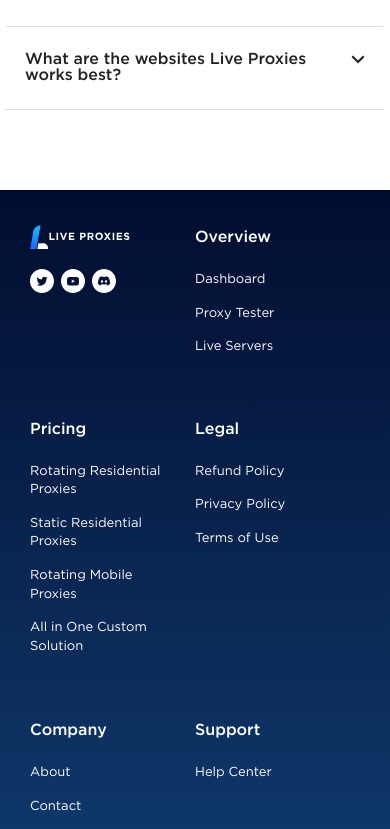
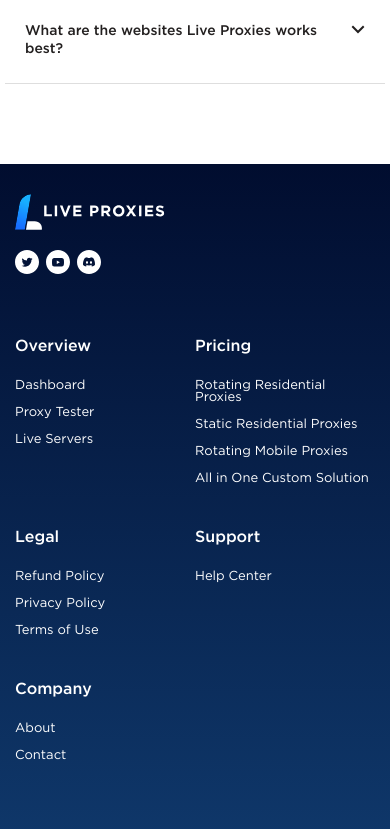
Before and after one commit to F1rman/liveproxies, a Next.js app: page /proxy-tester in a window 390 px wide. Shown: the part 1168-1997 px from the top of the page. Built offline with nearby package versions, Linux system fonts and the light colour scheme.

Commit message:
mobile footer

```diff
--- a/src/components/footer.jsx
+++ b/src/components/footer.jsx
@@ -1,62 +1,131 @@
+import Image from "next/image";
 import Link from "next/link";
 
 export default function Footer() {
   return (
     <footer>
       <div className="container footer_main_con">
-           <div className="col-lg-2 col-md-2 col-sm-4 col-xs-6 footer_main_sub_con1">
-               <img src="/images/logo.svg" className="footer_logo" />
-               <br/>
+        <div className=" footer_main_sub_con_wrapper">
+        <div className=" footer_main_sub_con1">
+          <Image
+            alt="logo"
+            width={150}
+            height={37}
+            src="/images/logo.svg"
+            className="footer_logo"
+          />
           <ul>
-                  <li><Link href="/#!"><img src="/images/footer-twitter-icon.svg" /></Link></li>
-                  <li><Link href="/#!"><img src="/images/footer-youtube-icon.svg" /></Link></li>
-                  <li><Link href="/#!"><img src="/images/footer-discord-icon.svg" /></Link></li>
+            <li>
+              <Link href="/#!">
+                <Image
+                  alt="soc"
+                  width={24}
+                  height={24}
+                  src="/images/footer-twitter-icon.svg"
+                />
+              </Link>
+            </li>
+            <li>
+              <Link href="/#!">
+                <Image
+                  alt="soc"
+                  width={24}
+                  height={24}
+                  src="/images/footer-youtube-icon.svg"
+                />
+              </Link>
+            </li>
+            <li>
+              <Link href="/#!">
+                <Image
+                  alt="soc"
+                  width={24}
+                  height={24}
+                  src="/images/footer-discord-icon.svg"
+                />
+              </Link>
+            </li>
           </ul>
         </div>
-            <div className="footer_sub_con1 col-lg-2 col-md-2 col-sm-4 col-xs-6">
+        <div className="footer_sub_con1 col">
           <h4 className="footer_marixon_name">Overview</h4>
           <ul>
-                 <li><Link href="/dashboard">Dashboard</Link></li>
-                 <li><Link href="/proxy-tester">Proxy Tester</Link></li>
-                 <li><Link href="/https://liveservers.io" target="_blank">Live Servers</Link></li>
+            <li>
+              <Link href="/dashboard">Dashboard</Link>
+            </li>
+            <li>
+              <Link href="/proxy-tester">Proxy Tester</Link>
+            </li>
+            <li>
+              <Link href="https://liveservers.io" target="_blank">
+                Live Servers
+              </Link>
+            </li>
           </ul>
         </div>
-           <div className="footer_sub_con2 col-lg-2 col-md-2 col-sm-4 col-xs-6">
+        <div className="footer_sub_con2 col">
           <h4 className="footer_marixon_name">Pricing</h4>
           <ul>
-                 <li><Link href="/rotating-residential-proxies-pricing">Rotating Residential Proxies</Link></li>
-                 <li><Link href="/static-residential-proxies-pricing">Static Residential Proxies</Link></li>
-                 <li><Link href="/rotating-mobile-proxies-pricing">Rotating Mobile Proxies</Link></li>
-                 <li><Link href="/custom-pricing">All in One Custom Solution</Link></li>
+            <li>
+              <Link href="/rotating-residential-proxies-pricing">
+                Rotating Residential Proxies
+              </Link>
+            </li>
+            <li>
+              <Link href="/static-residential-proxies-pricing">
+                Static Residential Proxies
+              </Link>
+            </li>
+            <li>
+              <Link href="/rotating-mobile-proxies-pricing">
+                Rotating Mobile Proxies
+              </Link>
+            </li>
+            <li>
+              <Link href="/custom-pricing">All in One Custom Solution</Link>
+            </li>
           </ul>
         </div>
-           <div className="footer_sub_con3 col-lg-2 col-md-2 col-sm-4 col-xs-6">
+        <div className="footer_sub_con3 col">
           <h4>Legal</h4>
           <ul>
-                 <li><Link href="/#!">Refund Policy</Link></li>
-                 <li><Link href="/#!">Privacy Policy</Link></li>
-                 <li><Link href="/#!">Terms of Use</Link></li>
+            <li>
+              <Link href="/#!">Refund Policy</Link>
+            </li>
+            <li>
+              <Link href="/#!">Privacy Policy</Link>
+            </li>
+            <li>
+              <Link href="/#!">Terms of Use</Link>
+            </li>
           </ul>
         </div>
-           <div className="footer_sub_con4 col-lg-2 col-md-2 col-sm-4 col-xs-6">
+        <div className="footer_sub_con4 col">
           <h4>Support</h4>
           <ul>
-                 <li><Link href="https://helpcenter.liveproxies.io/hc/en-us">Help Center</Link></li>
+            <li>
+              <Link href="https://helpcenter.liveproxies.io/hc/en-us">
+                Help Center
+              </Link>
+            </li>
           </ul>
         </div>
-           <div className="footer_sub_con5 col-lg-2 col-md-2 col-sm-4 col-xs-6">
+        <div className="footer_sub_con5 col">
           <h4>Company</h4>
           <ul>
-                 <li><Link href="/#!">About</Link></li>
-                 <li><Link href="/contact-us">Contact</Link></li>
+            <li>
+              <Link href="/#!">About</Link>
+            </li>
+            <li>
+              <Link href="/contact-us">Contact</Link>
+            </li>
           </ul>
+        </div>
         </div>
         <div className="container footer_copyright_con text-center">
           <h5>© 2023 Live Proxies. All Rights Reserved.</h5>
         </div>
       </div>
     </footer>
-)
-
-
+  );
 }
```
Also changed, not shown: src/modules/home/get_solution.jsx (+6 -4 lines), src/modules/home/top_use_cases.jsx (+40 -146 lines), src/modules/home/why_live_proxies.jsx (+45 -16 lines), src/styles/globals.css. Lines whose indentation alone changed are shown as unchanged.
